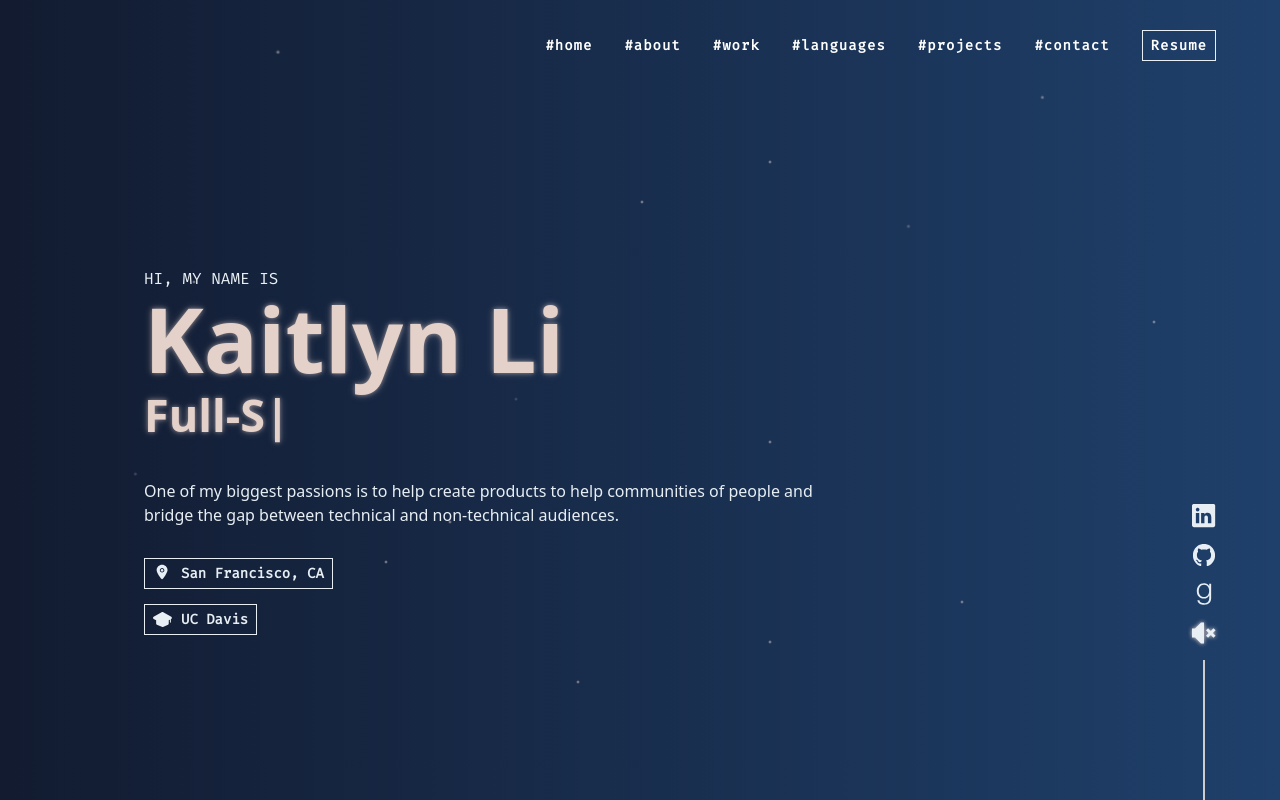
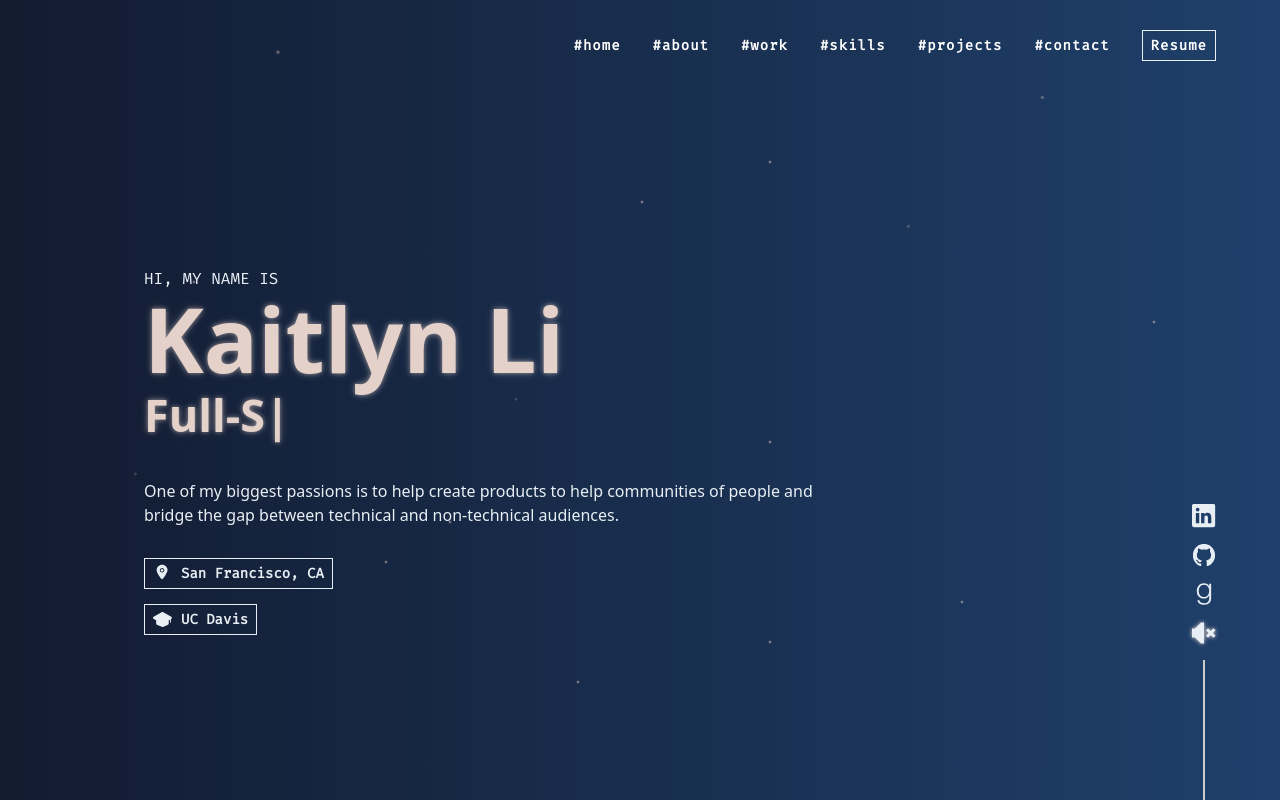
Before and after one commit to kaitlynlie/portfolio, a React (Vite) app: page / in a window 1280 px wide. Built offline with nearby package versions, Linux system fonts and the light colour scheme.

Commit message:
changed skills and navbar

```diff
--- a/pages/About.module.scss
+++ b/pages/About.module.scss
@@ -1,4 +1,5 @@
 section.aboutme {
+    padding-top: 1rem;
   padding-left: 5rem;
   padding-right: 5rem;
       @media (max-width:980px) {
--- a/pages/Contact.module.scss
+++ b/pages/Contact.module.scss
@@ -1,4 +1,5 @@
 section.contact {
+    padding-top: 1rem;
     color: rgb(177, 177, 177);
     display: flex;
     justify-content: center;
--- a/pages/Languages.module.scss
+++ b/pages/Languages.module.scss
@@ -1,4 +1,5 @@
 section.languages {
+  padding-top: 1rem;
   color: #E7EEF4;
   display: flex;
   justify-content: center;
--- a/pages/Navbar.tsx
+++ b/pages/Navbar.tsx
@@ -29,7 +29,7 @@ const Navbar = () => {
           <a href="#home" onClick={() => setToggleMenu(false)}>#home</a>
           <a href="#about" onClick={() => setToggleMenu(false)}>#about</a>
           <a href="#work" onClick={() => setToggleMenu(false)}>#work</a>
-          <a href="#languages" onClick={() => setToggleMenu(false)}>#languages</a>
+          <a href="#languages" onClick={() => setToggleMenu(false)}>#skills</a>
           <a href="#projects" onClick={() => setToggleMenu(false)}>#projects</a>
           <a href="#contact" className={clsx(styles.rightmost)} onClick={() => setToggleMenu(false)}>#contact</a>
           <a className={clsx(styles.button)} onClick={() => setToggleMenu(false)} href='https://drive.google.com/file/d/1vnNty9lyedqHmXPbxmWK7rMWGaGfx00V/view?usp=sharing' target="_blank" rel="noopener noreferrer">Resume</a>
@@ -49,7 +49,7 @@ const Navbar = () => {
               <a href="#home" onClick={() => setToggleMenu(false)}>#home</a>
               <a href="#about" onClick={() => setToggleMenu(false)}>#about</a>
               <a href="#work" onClick={() => setToggleMenu(false)}>#work</a>
-              <a href="#languages" onClick={() => setToggleMenu(false)}>#languages</a>
+              <a href="#languages" onClick={() => setToggleMenu(false)}>#skills</a>
               <a href="#projects" onClick={() => setToggleMenu(false)}>#projects</a>
               <a href="#contact" onClick={() => setToggleMenu(false)}>#contact</a>
               <a onClick={() => setToggleMenu(false)} href='https://drive.google.com/file/d/1vnNty9lyedqHmXPbxmWK7rMWGaGfx00V/view?usp=sharing' target="_blank" rel="noopener noreferrer">Resume</a>
--- a/pages/Portfolio.module.scss
+++ b/pages/Portfolio.module.scss
@@ -1,4 +1,5 @@
 section.portfolio {
+  padding-top: 1rem;
   color: rgb(177, 177, 177);
   display: flex;
   justify-content: center;
--- a/pages/Work.module.scss
+++ b/pages/Work.module.scss
@@ -1,4 +1,5 @@
 section.work {
+  padding-top: 1rem;
   margin-top: 200px;
   @media (max-width: 590px) {
        margin-top: 100px;
```
